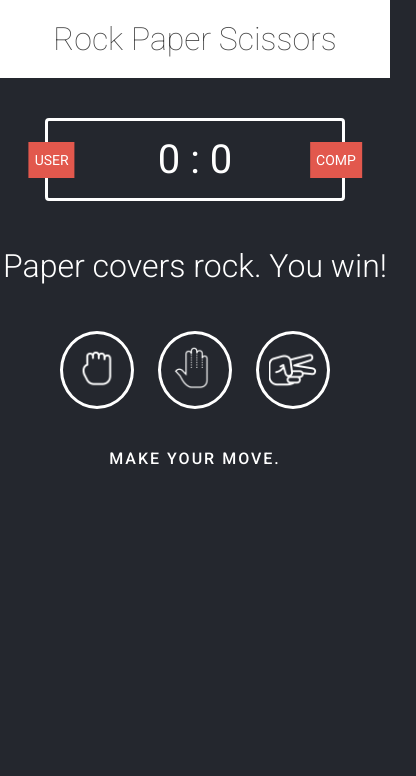
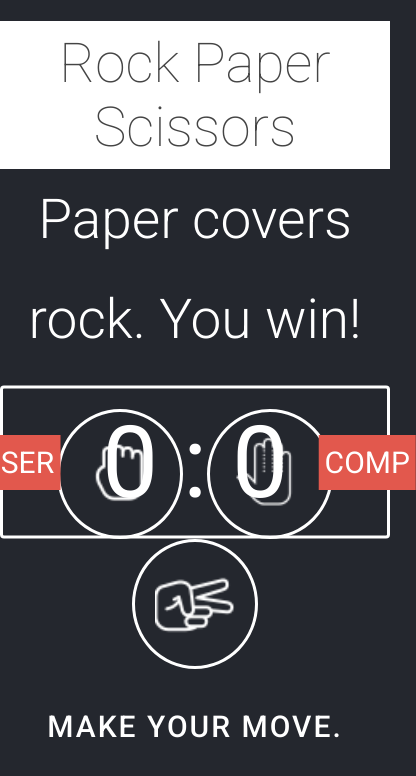
Before and after one commit to Pranava-Sai-Tech/RockPaperScissor, a plain HTML site: page index.html in a window 390 px wide. Shown: the whole page, 416 px wide, since content can reach past the window. Drawn offline with Linux system fonts and the light colour scheme.

Commit message:
upadted responsive layout

```diff
--- a/index.html
+++ b/index.html
@@ -2,7 +2,7 @@
 <html>
 
 <head>
-    <meta charset="utf-8>" />
+    <meta charset="utf-8" />
     <title>Rock Papaer Scissors</title>
     <link rel="stylesheet" href="style.css" type="text/css" />
 </head>
--- a/style.css
+++ b/style.css
@@ -11,8 +11,17 @@ html {
 * {
   margin: 0;
   padding: 0;
+  max-width: 100%;
 }
 body {
+  display: flex;
+  flex-direction: column;
+  justify-content: center; /* Centers everything vertically */
+  align-items: center;
+  height: 100vh; /* Ensures full viewport height */
+  margin: 0;
+  padding: 0;
+  overflow: hidden; /* Prevents scrolling */
   background: #24272e;
   color: #fff;
   font-family: "Roboto", sans-serif;
@@ -30,7 +39,7 @@ a:hover {
 }
 header {
   background: #fff;
-  padding: 20px;
+  padding: 10px;
 }
 header h1 {
   color: #444;
@@ -116,3 +125,92 @@ sup {
   margin: 0;
   padding: 0;
 }
+
+@media (max-width: 1024px) {
+  header {
+    background: #fff;
+    padding: 10px;
+  }
+  header h1 {
+    color: #444;
+    text-align: center;
+    font-weight: 100;
+    font-size: 55px;
+  }
+  .score-board {
+    width: 700px !important;
+    font-size: 100px !important;
+  }
+  #user-label {
+    position: absolute;
+    font-size: 30px;
+    top: 50%;
+    left: -5%;
+    transform: translate(-10%, -50%);
+  }
+  #computer-label {
+    position: absolute;
+    font-size: 30px;
+    top: 50%;
+    right: -5%;
+    transform: translate(10%, -50%);
+  }
+  .result {
+    font-weight: 300;
+    text-align: center;
+    font-size: 55px;
+    line-height: 40px;
+  }
+  .result {
+    line-height: 100px;
+  }
+  .choices {
+    margin: 0 auto;
+    text-align: center;
+    padding: 40px 0;
+  }
+  .choice {
+    display: inline-block;
+    border: 3px solid #fff;
+    border-radius: 50%;
+    padding: 20px;
+    margin: auto 10px;
+    transition: all 0.3s ease;
+  }
+  .choice img {
+    filter: invert(100%);
+    width: 80px;
+    height: 80px;
+  }
+  #action-message {
+    text-align: center;
+    font-weight: 500;
+    text-transform: uppercase;
+    letter-spacing: 2px;
+    margin: 40px 0;
+    font-size: 30px;
+  }
+
+}
+
+/* Adjust for tablets & larger mobiles (768px) */
+@media (max-width: 768px) {
+  .score-board {
+      width: 240px;
+      font-size: 30px;
+      position: absolute;
+      top: 50%;
+      transform: translateY(-50%);
+  }
+}
+
+/* Adjust for small mobile screens (480px and below) */
+@media (max-width: 480px) {
+  .score-board {
+      width: 220px;
+      font-size: 28px;
+      position: absolute;
+      top: 50%;
+      transform: translateY(-50%);
+  }
+}
```
